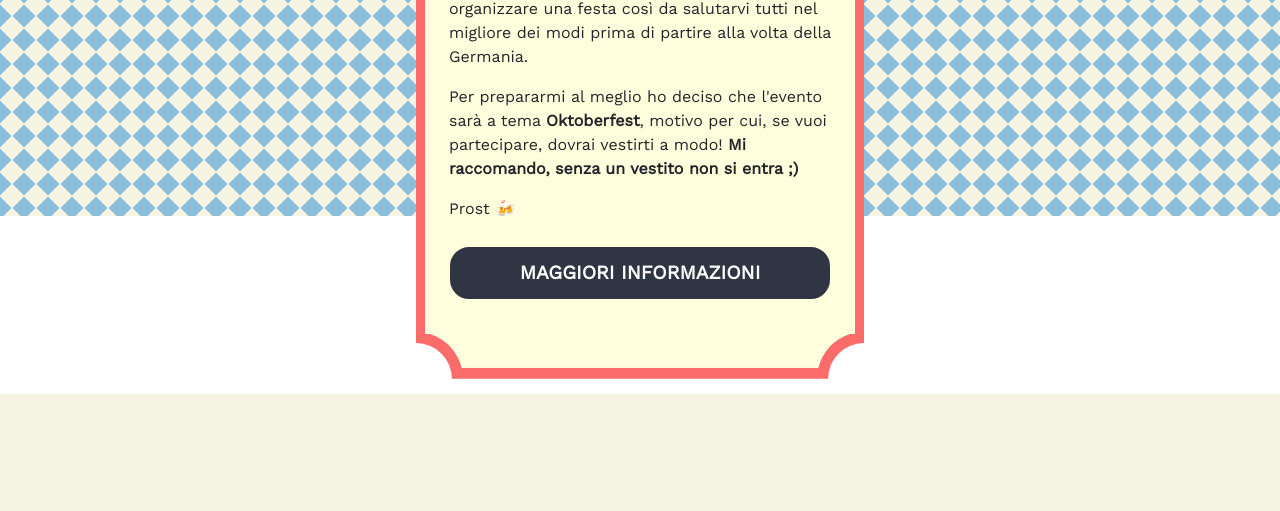
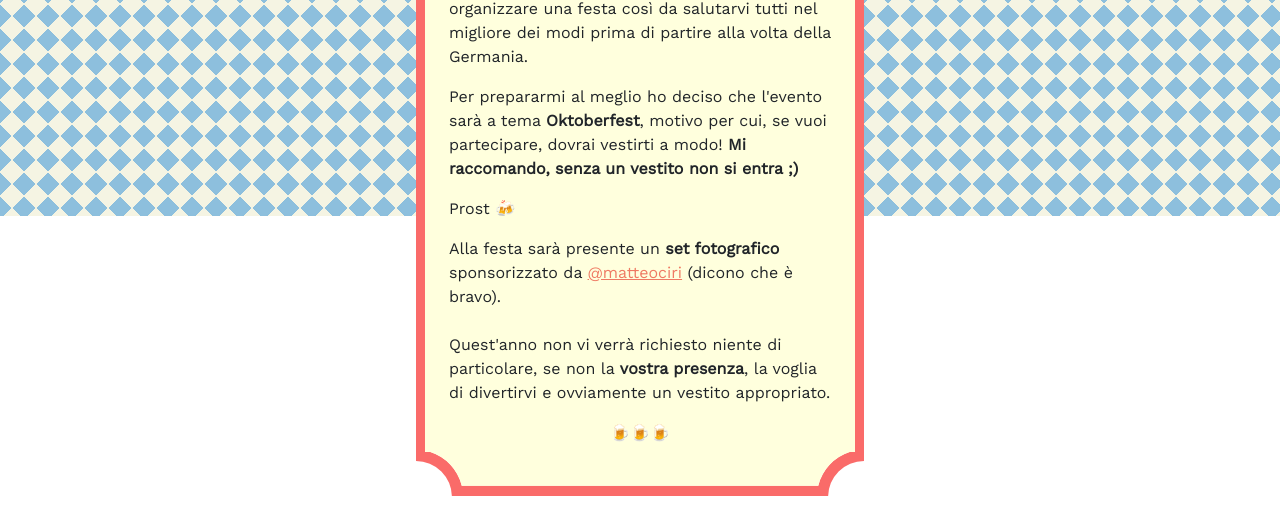
Before and after one commit to vittoriopippi/vpippi_website, a Django app: page /party/ in a window 1280 px wide. Shown: the part 584-1095 px from the top of the page. Before the commit the page ends 978 px from the top, so only its background shows below. Run offline with Django 4.2, Linux system fonts and the light colour scheme; some web fonts are replaced.

Commit message:
Update invite_oktober.html template

```diff
--- a/vpippi/party/templates/party/invite_oktober.html
+++ b/vpippi/party/templates/party/invite_oktober.html
@@ -41,15 +41,6 @@
           Prost 🍻
         </p>
 
-        <p class="collapse-p pb-3">
-          <button class="collapse-btn" type="button" data-bs-toggle="collapse" onclick="$(this).toggleClass('active')"
-          data-bs-target="#collapseExample" aria-expanded="false" aria-controls="collapseExample">
-            MAGGIORI INFORMAZIONI
-          </button>
-        </p>
-
-        <div class="collapse p-0 pb-3" id="collapseExample">
-          <div class="collapse-card pb-0">
         <p class="card-text mt-0">
           Alla festa sarà presente un <strong>set fotografico</strong> sponsorizzato da <a href="https://www.instagram.com/matteociri/">@matteociri</a> (dicono che è bravo).
         </p>
@@ -74,8 +65,6 @@
         </p> {% endcomment %}
         <div class="three-stars d-flex justify-content-center mb-2">
           🍺🍺🍺
-            </div>
-          </div>
         </div>
 
         {% if not fake %}
```
Lines whose indentation alone changed are shown as unchanged.
